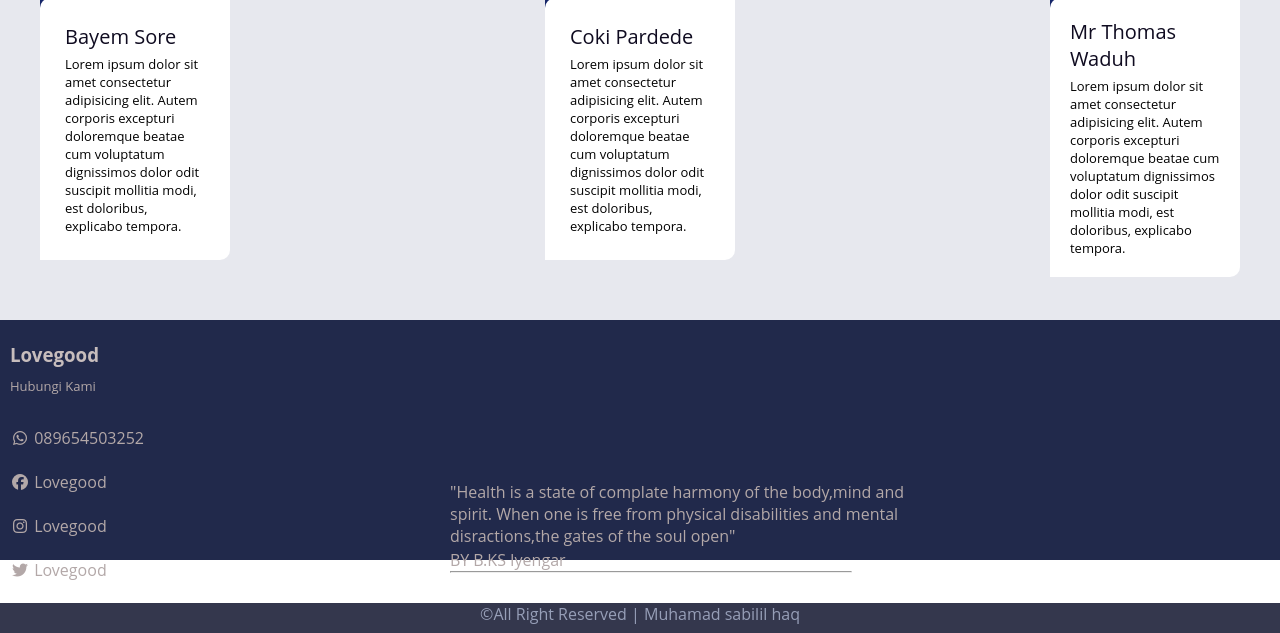
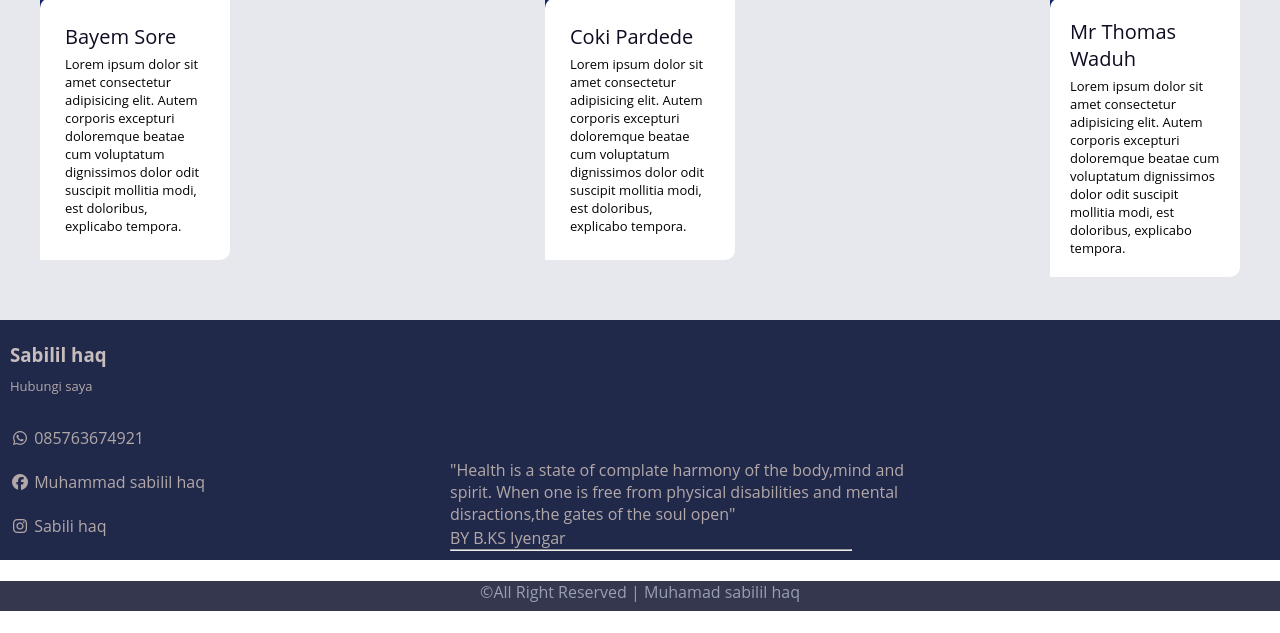
Before and after one commit to sabililhaq2007/tugas-akhir, a plain HTML site: page index.html in a window 1280 px wide. Shown: the part 1914-2547 px from the top of the page. After the commit the page ends 2525 px from the top, so only its background shows below. Drawn offline with Linux system fonts and the light colour scheme.

Commit message:
Update index.html

```diff
--- a/index.html
+++ b/index.html
@@ -469,22 +469,20 @@ padding: 20px;
     <div id="contact">
         <br>
         <div class="kiw">
-       <h3 div class="ai1">Lovegood</h3>
-        <p div class="ai2">Hubungi Kami</p>
+       <h3 div class="ai1">Sabilil haq</h3>
+        <p div class="ai2">Hubungi saya</p>
 <br>
         <head><link rel="stylesheet" href="https://cdnjs.cloudflare.com/ajax/libs/font-awesome/5.15.2/css/all.min.css"></head>
         <link rel="stylesheet" href="./assets//font-awesome/all.min.css">
         <div class="celana"><a class="social-media-icon" href="https://link_social_mendia_anda">
-            <span class="fab fa-whatsapp"></span> 089654503252 </a></div>
+            <span class="fab fa-whatsapp"></span> 085763674921 </a></div>
         <br>
-       <div class="celana1"> <a class="social-media-icon" href="https://www.facebook.com/SkyLight.Animation">
-            <span class="fab fa-facebook"></span> Lovegood </a></div>
+       <div class="celana1"> <a class="social-media-icon" href="https://web.facebook.com/?campaign_id">
+            <span class="fab fa-facebook"></span> Muhammad sabilil haq </a></div>
         <br>
-        <div class="celana2"><a class="social-media-icon" href="https://link_social_mendia_anda">
-            <span class="fab fa-instagram"></span> Lovegood </a></div>
+        <div class="celana2"><a class="social-media-icon" href="https://www.instagram.com/muhammadsabililhaq53">
+            <span class="fab fa-instagram"></span> Sabili haq </a></div>
         <br>
-        <div class="celana3"><a class="social-media-icon" href="https://link_social_mendia_anda">
-            <span class="fab fa-twitter"></span> Lovegood </a></div>
            <p div class="lemari">"Health is a state of complate harmony of the body,mind and spirit.
             When one is free from physical disabilities and mental disractions,the gates of the soul open"
            <p class="lemari1">BY B.KS Iyengar</p>
```
